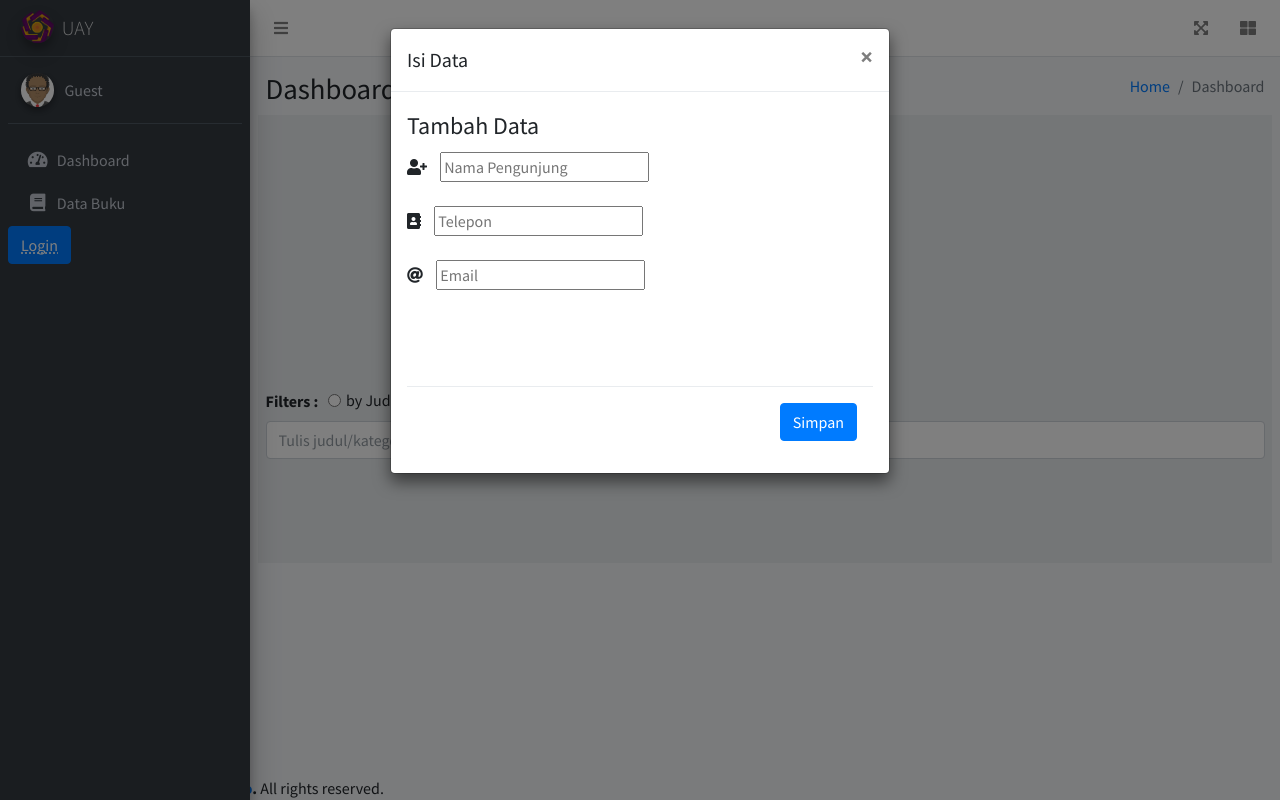
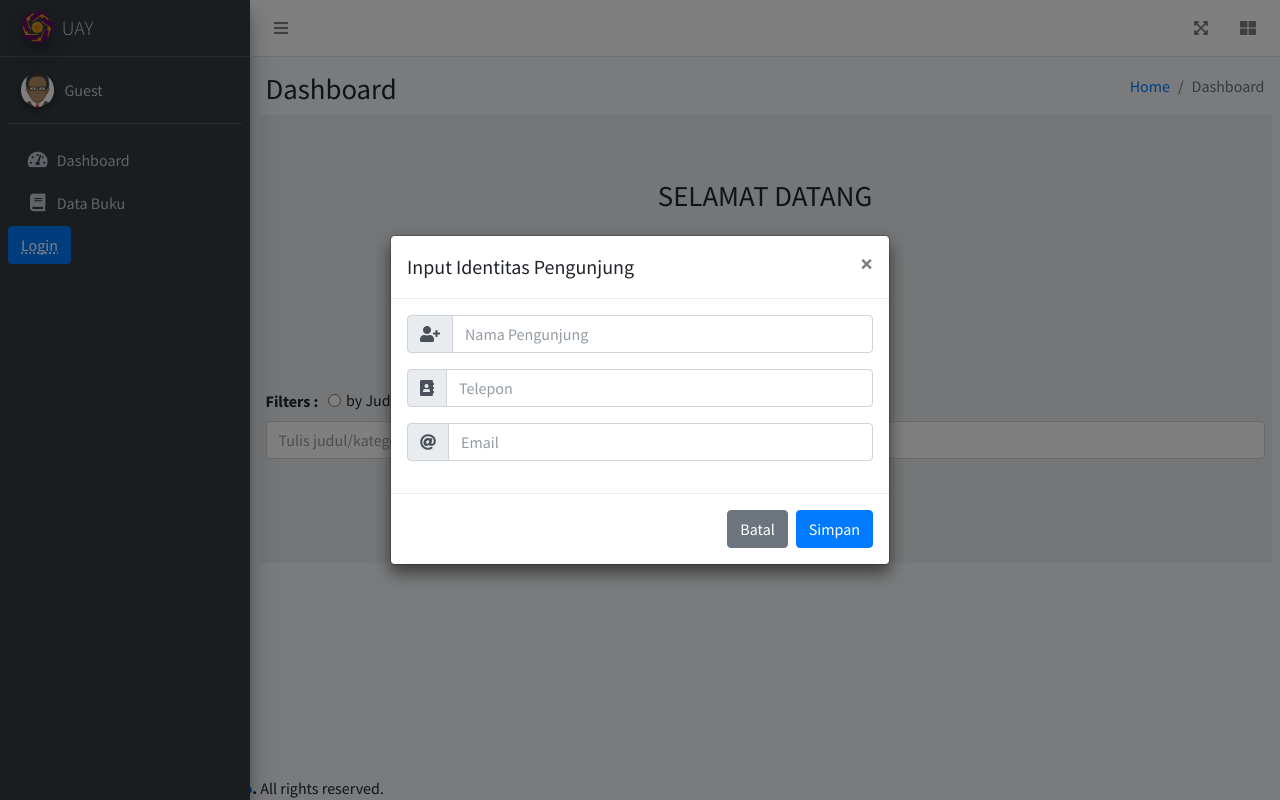
Before and after one commit to ilhamstu/perpus, a CodeIgniter app: page /database/ in a window 1280 px wide, after a click on "Isi Data anda disini!!!". Run offline with CodeIgniter, Linux system fonts and the light colour scheme; some libraries are stand-ins or nearby versions.

Commit message:
edit modal CRUD

```diff
--- a/application/views/dashboard.php
+++ b/application/views/dashboard.php
@@ -9,21 +9,27 @@
             </button><br><br><br>
         </center>
         <div class="container">
-    <center><h5 class="display-8">Kolom Pencarian Buku</h5></center>
+            <center>
+                <h5 class="display-8">Kolom Pencarian Buku</h5>
+            </center>
             <table class="table">
                 <form action="<?php echo base_url() ?>c_apps/kolom_search" method="post">
                     <label>Filters : &nbsp;&nbsp;</label>
                     <div class="form-check form-check-inline">
-      <input class="form-check-input" type="radio" name="inlineRadioOptions" id="inlineRadio1" value="1">
+                        <input class="form-check-input" type="radio" name="inlineRadioOptions" id="inlineRadio1"
+                            value="1">
                         <label class="form-check-label" for="inlineRadio1">by Judul</label>
                     </div>
                     <div class="form-check form-check-inline">
-      <input class="form-check-input" type="radio" name="inlineRadioOptions" id="inlineRadio2" value="2">
+                        <input class="form-check-input" type="radio" name="inlineRadioOptions" id="inlineRadio2"
+                            value="2">
                         <label class="form-check-label" for="inlineRadio2">by Kategori</label>
                     </div>
                     <!-- Search form -->
                     <div class="active-cyan-4 mb-4">
-		  <input class="form-control" type="text" placeholder="Tulis judul/kategori buku yang ingin anda cari disini" name="cari" aria-label="Search">
+                        <input class="form-control" type="text"
+                            placeholder="Tulis judul/kategori buku yang ingin anda cari disini" name="cari"
+                            aria-label="Search">
                     </div>
                 </form>
             </table>
@@ -32,7 +38,7 @@
 
     </div>
     </div>
-<div class="modal fade" id="t_pgjg" tabindex="-1" aria-labelledby="exampleModalLabel" aria-hidden="true">
+    <!-- <div class="modal fade" id="t_pgjg" tabindex="-1" aria-labelledby="exampleModalLabel" aria-hidden="true">
         <div class="modal-dialog">
             <div class="modal-content">
                 <div class="modal-header">
@@ -45,9 +51,11 @@
                     <form class="form-signin" action="<?php echo base_URL()?>c_apps/tambah_pgjg" method="post">
                         <legend>Tambah Data</legend>
                         <i class="nav-icon fas fa-user-plus" style="margin-right: 10px;"></i>
-                        <input type="text" class="input-block-level" placeholder="Nama Pengunjung" name="nama" autofocus required><br><br>
+                        <input type="text" class="input-block-level" placeholder="Nama Pengunjung" name="nama" autofocus
+                            required><br><br>
                         <i class="nav-icon fas fa-address-book" style="margin-right: 10px;"></i>
-                        <input type="text" class="input-block-level" placeholder="Telepon" name="kontak" required><br><br>
+                        <input type="text" class="input-block-level" placeholder="Telepon" name="kontak"
+                            required><br><br>
                         <i class="nav-icon fas fa-at" style="margin-right: 10px;"></i>
                         <input type="email" class="input-block-level" placeholder="Email" name="email" required><br><br>
                         <br><br><br>
@@ -58,6 +66,48 @@
                 </div>
             </div>
         </div>
+    </div> -->
+
+
+    <div class="modal fade" id="t_pgjg" tabindex="-1" role="dialog" aria-labelledby="exampleModalCenterTitle"
+        aria-hidden="true">
+        <div class="modal-dialog modal-dialog-centered" role="document">
+            <div class="modal-content">
+                <div class="modal-header">
+                    <h5 class="modal-title" id="exampleModalLongTitle">Input Identitas Pengunjung</h5>
+                    <button type="button" class="close" data-dismiss="modal" aria-label="Close">
+                        <span aria-hidden="true">&times;</span>
+                    </button>
+                </div>
+                <form class="form-signin" action="<?php echo base_URL()?>c_apps/tambah_pgjg" method="post">
+                    <div class="modal-body">
+                        <div class="input-group mb-3">
+                            <div class="input-group-prepend">
+                                <label class="input-group-text"><i class="nav-icon fas fa-user-plus"></i></label>
+                            </div>
+                            <input type="text" class="form-control" placeholder="Nama Pengunjung" name="nama" autofocus
+                                required>
+                        </div>
+                        <div class="input-group mb-3">
+                            <div class="input-group-prepend">
+                                <label class="input-group-text"><i class="nav-icon fas fa-address-book"></i></label>
+                            </div>
+                            <input type="text" class="form-control" placeholder="Telepon" name="kontak" required>
+                        </div>
+                        <div class="input-group mb-3">
+                            <div class="input-group-prepend">
+                                <label class="input-group-text"><i class="nav-icon fas fa-at"></i></label>
+                            </div>
+                            <input type="email" class="form-control" placeholder="Email" name="email" required>
+                        </div>
+                    </div>
+                    <div class="modal-footer">
+                        <button type="button" class="btn btn-secondary" data-dismiss="modal">Batal</button>
+                        <button type="submit" class="btn btn-primary">Simpan</button>
+                    </div>
+                </form>
+            </div>
+        </div>
     </div>
 
 </section>
```
Lines whose indentation alone changed are shown as unchanged.
